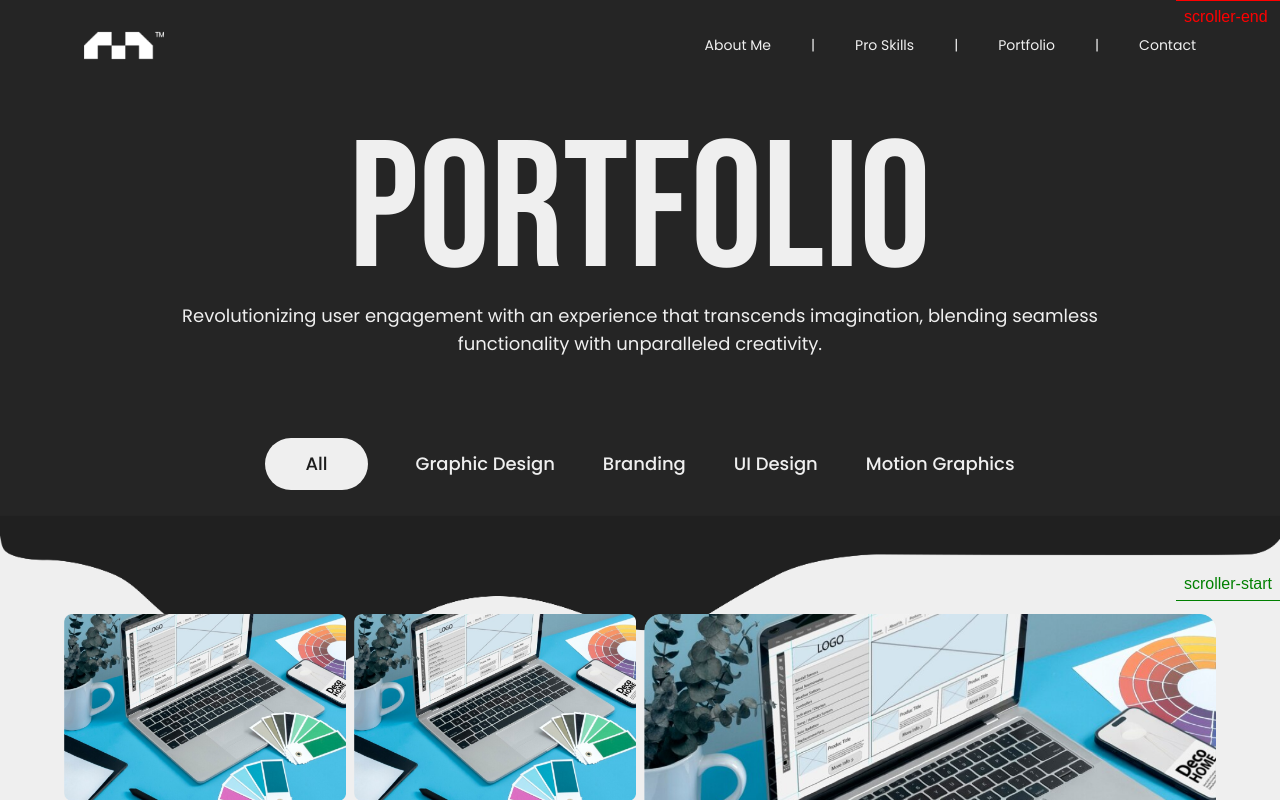
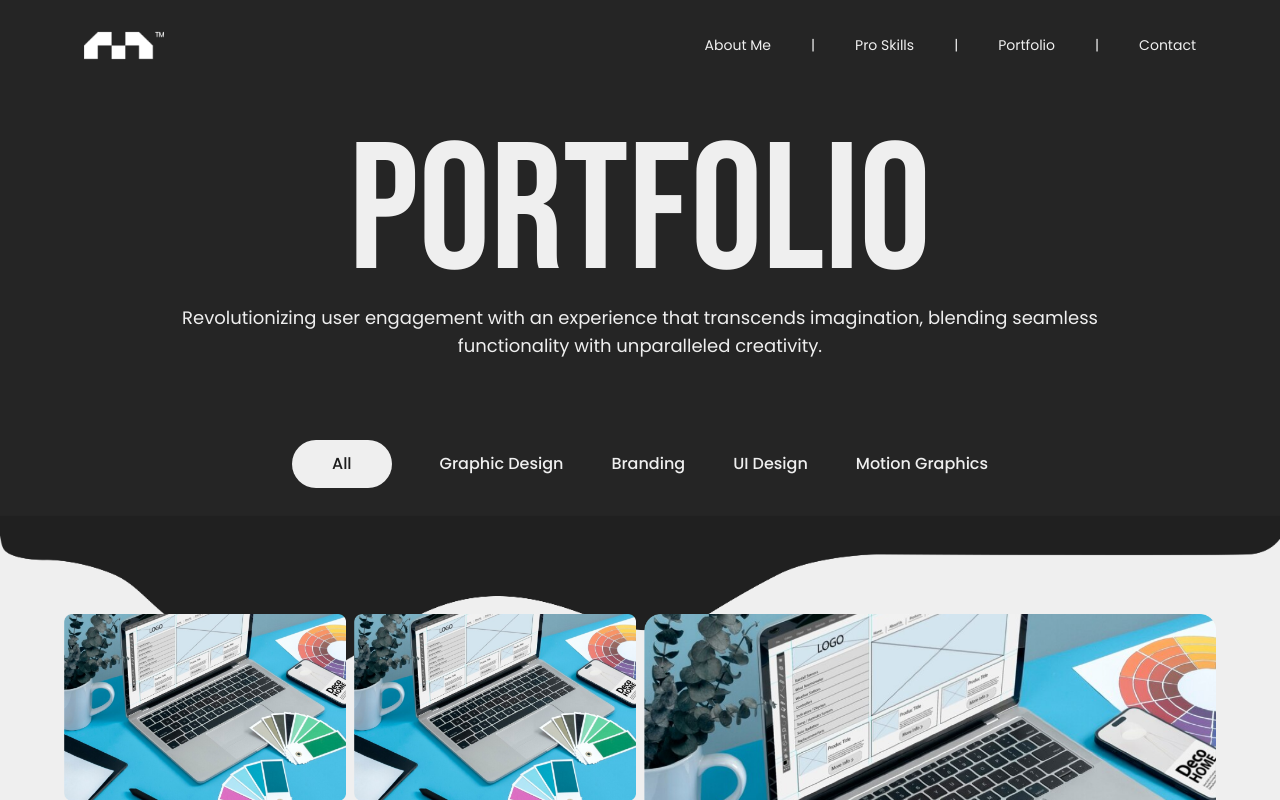
Before and after one commit to Prajjwal22/portfolio-million-pixels, a Next.js app: page /portfolio in a window 1280 px wide. Shown: the top 800 px of the page. Built offline with nearby package versions, Linux system fonts and the light colour scheme.

Commit message:
gsap fix

```diff
--- a/components/Portfolio/Carousel.tsx
+++ b/components/Portfolio/Carousel.tsx
@@ -31,7 +31,6 @@ export default function Carousel({ images }: ImageProps) {
             start: "bottom +=600 ",
             end: "top top  ",
             scrub: 1,
-            markers: true,
             snap: {
               snapTo: "labels", // snap to the closest label in the timeline
               duration: { min: 0.2, max: 3 }, // the snap animation should be at least 0.2 seconds, but no more than 3 seconds (determined by velocity)
--- a/components/Portfolio/Hero.tsx
+++ b/components/Portfolio/Hero.tsx
@@ -140,7 +140,7 @@ export default function Info() {
               imagination, blending seamless functionality with unparalleled
               creativity.
             </span>
-            <div className="flex m-auto md:text-lg text-xs font-medium items-center md:justify-center  md:gap-12 gap-5 mt-20 w-full overflow-y-hidden portfolio-menu">
+            <div className="flex m-auto md:text-base text-xs font-medium items-center md:justify-center  md:gap-12 gap-5 mt-20 w-full overflow-y-hidden portfolio-menu">
               <span className="bg-secondary text-primary md:px-10 px-5 py-2 md:py-3 rounded-full">
                 All
               </span>
```
